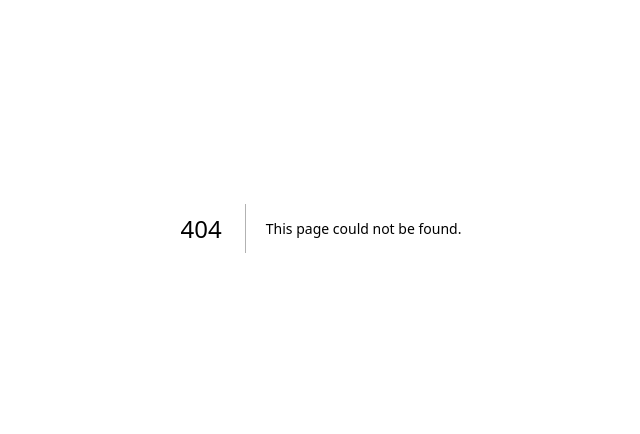
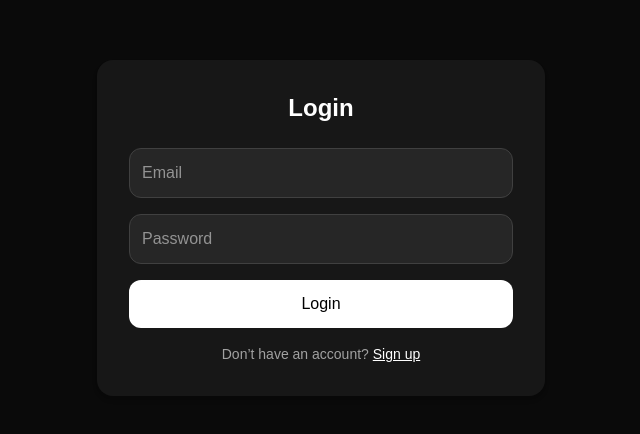
Before and after one commit to tylerboutwell/stylist-assist, a Next.js app in the folder frontend/: page /login in a window 1280 px wide. Before the commit this address had no page. Shown: the part 172-606 px from the top of the page, without its empty margins (319-959 px from the left). Built offline with nearby package versions, Linux system fonts and the light colour scheme.

Commit message:
create a login page

```diff
--- /dev/null
+++ b/frontend/app/login/page.tsx
@@ -0,0 +1,93 @@
+"use client";
+
+import { useState } from "react";
+import { useRouter } from "next/navigation";
+
+export default function LoginPage() {
+  const [email, setEmail] = useState("");
+  const [password, setPassword] = useState("");
+  const [error, setError] = useState("");
+  const [loading, setLoading] = useState(false);
+
+  const router = useRouter();
+
+  const handleLogin = async (e: React.FormEvent) => {
+    e.preventDefault();
+    setError("");
+    setLoading(true);
+
+    try {
+      const res = await fetch("http://localhost:8000/api/token/", {
+        method: "POST",
+        headers: {
+          "Content-Type": "application/json",
+        },
+        body: JSON.stringify({ email, password }),
+      });
+
+      const data = await res.json();
+
+      if (res.ok) {
+        // Save tokens (localStorage is simple; you can later use cookies or context)
+        localStorage.setItem("accessToken", data.access);
+        localStorage.setItem("refreshToken", data.refresh);
+
+        // Redirect to dashboard or AI page
+        router.push("/generate");
+      } else {
+        setError(data.detail || "Login failed");
+      }
+    } catch (err) {
+      console.error(err);
+      setError("An error occurred. Try again.");
+    }
+
+    setLoading(false);
+  };
+
+  return (
+    <main className="min-h-screen flex items-center justify-center bg-neutral-950 text-white px-4">
+      <div className="w-full max-w-md p-8 bg-neutral-900 rounded-2xl shadow-md">
+        <h2 className="text-2xl font-semibold mb-6 text-center">Login</h2>
+
+        {error && (
+          <div className="bg-red-600 text-white p-2 rounded mb-4 text-sm text-center">
+            {error}
+          </div>
+        )}
+
+        <form className="flex flex-col gap-4" onSubmit={handleLogin}>
+          <input
+            type="email"
+            placeholder="Email"
+            value={email}
+            onChange={(e) => setEmail(e.target.value)}
+            className="p-3 rounded-xl bg-neutral-800 text-white border border-neutral-700 focus:outline-none focus:border-white"
+            required
+          />
+
+          <input
+            type="password"
+            placeholder="Password"
+            value={password}
+            onChange={(e) => setPassword(e.target.value)}
+            className="p-3 rounded-xl bg-neutral-800 text-white border border-neutral-700 focus:outline-none focus:border-white"
+            required
+          />
+
+          <button
+            type="submit"
+            className="bg-white text-black py-3 rounded-xl font-medium hover:bg-neutral-200 transition"
+            disabled={loading}
+          >
+            {loading ? "Logging in..." : "Login"}
+          </button>
+        </form>
+
+        <p className="text-center text-neutral-400 mt-4 text-sm">
+          Don’t have an account? <a href="/register" className="text-white underline">Sign up</a>
+        </p>
+      </div>
+    </main>
+  );
+}
```
